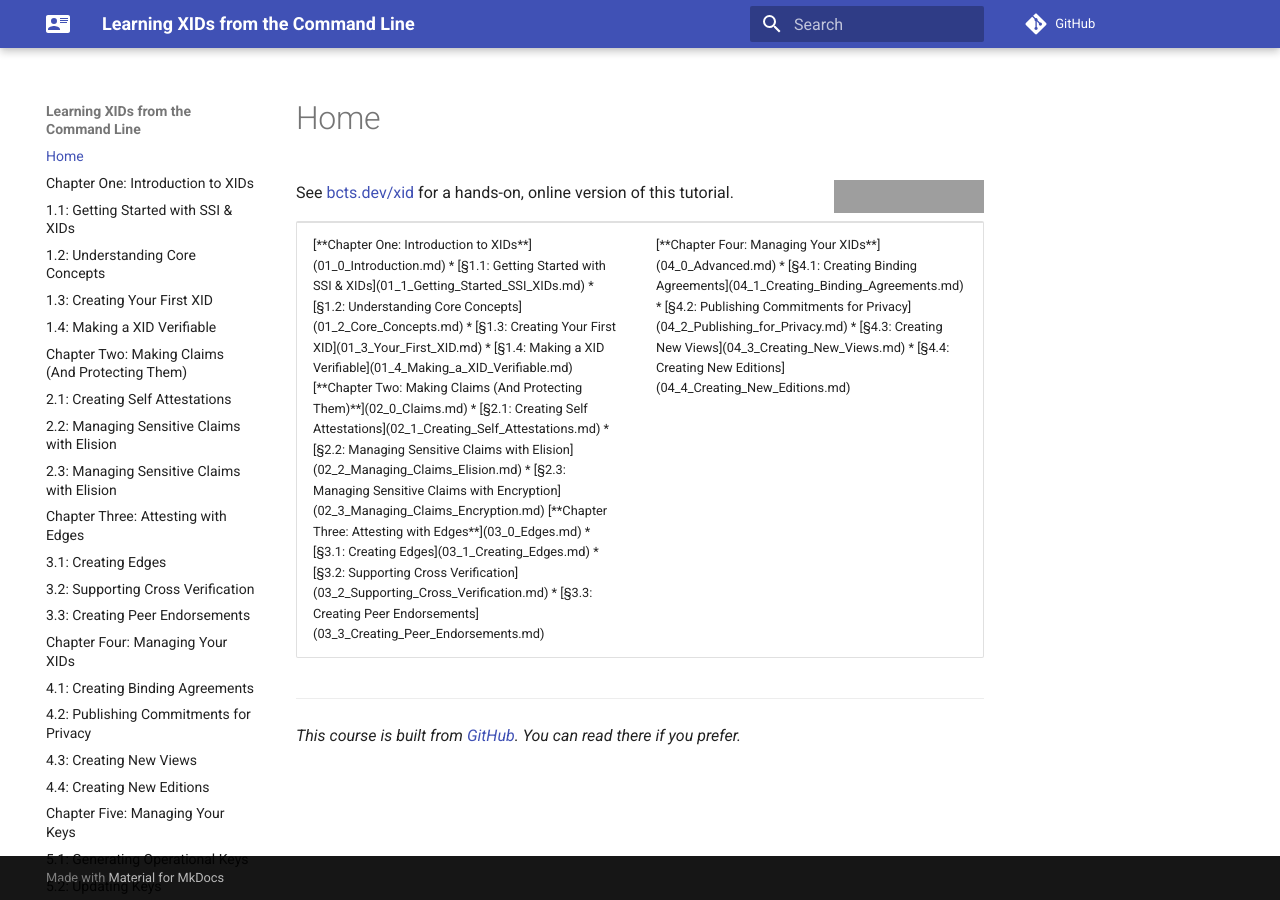
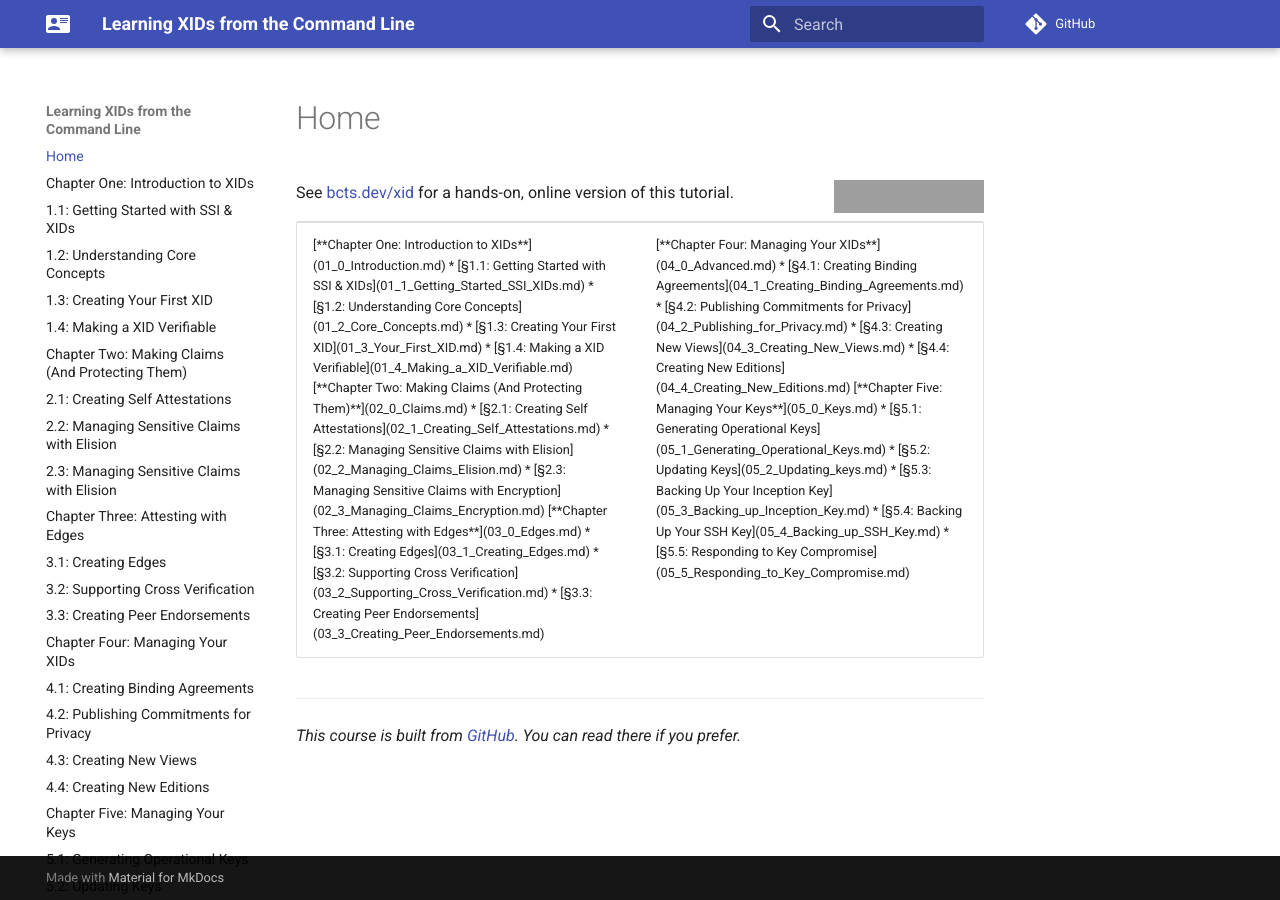
Before and after one commit to BlockchainCommons/XID-Quickstart, an MkDocs documentation site: the page built from docs/index.md, in a window 1280 px wide. Built offline with MkDocs 1.6.1 and Material for MkDocs 9.7.7, drawn with Linux system fonts in a browser that asks for light colours; comment, search, counter and statistics services are not loaded; grey boxes are pictures that could not be loaded.

Commit message:
updated core index as well

```diff
--- a/docs/index.md
+++ b/docs/index.md
@@ -35,6 +35,14 @@ See [bcts.dev/xid](https://bcts.dev/xid) for a hands-on, online version of this
 * [§4.3: Creating New Views](04_3_Creating_New_Views.md)
 * [§4.4: Creating New Editions](04_4_Creating_New_Editions.md)
 
+[**Chapter Five: Managing Your Keys**](05_0_Keys.md)
+
+* [§5.1: Generating Operational Keys](05_1_Generating_Operational_Keys.md)
+* [§5.2: Updating Keys](05_2_Updating_keys.md)
+* [§5.3: Backing Up Your Inception Key](05_3_Backing_up_Inception_Key.md)
+* [§5.4: Backing Up Your SSH Key](05_4_Backing_up_SSH_Key.md)
+* [§5.5: Responding to Key Compromise](05_5_Responding_to_Key_Compromise.md)
+
 </td>
 </tr>
 </table>
```
